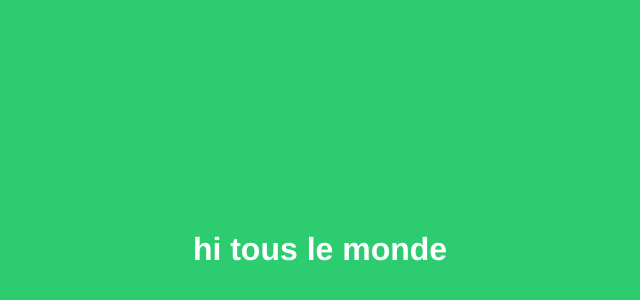
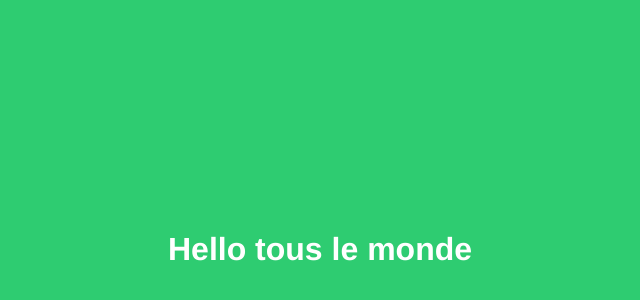
Before and after one commit to krollbebyte/hello, a plain HTML site: page index.html in a window 1280 px wide. Shown: the part 110-410 px from the top of the page, without its empty margins (328-968 px from the left). Drawn offline with Linux system fonts and the light colour scheme.

Commit message:
change hi to hello

```diff
--- a/index.html
+++ b/index.html
@@ -27,7 +27,7 @@
 
 <body>
 
-    <h1>hi tous le monde</h1>
+    <h1>Hello tous le monde</h1>
 
 </body>
 
```
